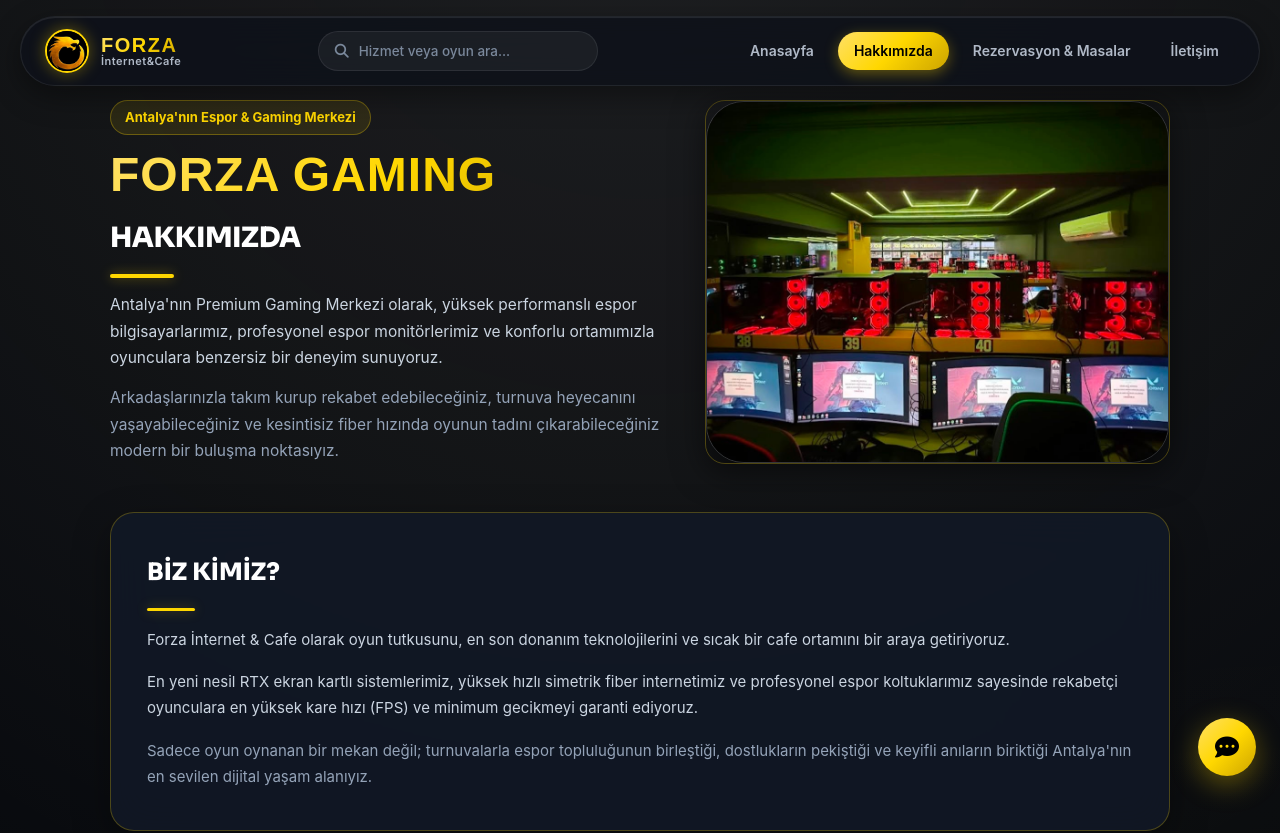
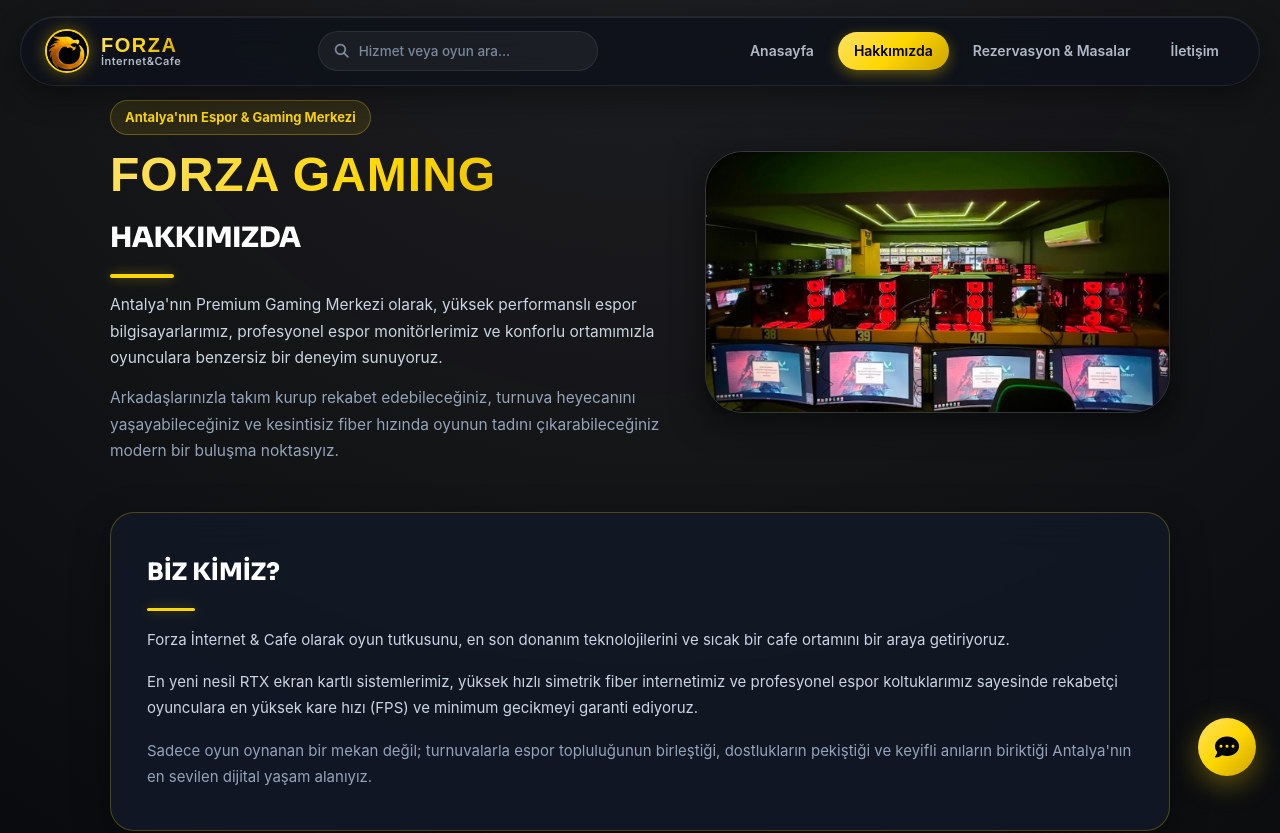
Before and after one commit to muhammetkilicc2-hub/forzainternet, a Next.js app: page /hakkimizda in a window 1280 px wide. Shown: the top 833 px of the page. Built offline with nearby package versions, Linux system fonts and the light colour scheme; no server answers.

Commit message:
UI: Hakkimizda sayfasindaki fotograf cercevesi kaldirildi ve tam 16:9 formatina oturtuldu

```diff
--- a/app/hakkimizda/page.tsx
+++ b/app/hakkimizda/page.tsx
@@ -204,8 +204,8 @@ export default function AboutPage() {
             </p>
           </div>
 
-          <div className="about-right" style={{ position: "relative", width: "100%", height: "100%", minHeight: visibleCount === 1 ? "240px" : "360px", maxHeight: "420px", overflow: "hidden", borderRadius: "20px", border: "1px solid rgba(255, 215, 0, 0.25)", boxShadow: "0 8px 32px rgba(0,0,0,0.5)" }}>
-            <img src={coverPhoto || "/foto1.jpeg"} alt="Forza Gaming Espor Salonu" style={{ width: "100%", height: "100%", minHeight: visibleCount === 1 ? "240px" : "360px", objectFit: "cover", objectPosition: "center 35%", display: "block" }} />
+          <div className="about-right" style={{ position: "relative", width: "100%", borderRadius: "20px", boxShadow: "0 8px 32px rgba(0,0,0,0.5)", overflow: "hidden", display: "flex" }}>
+            <img src={coverPhoto || "/foto1.jpeg"} alt="Forza Gaming Espor Salonu" style={{ width: "100%", height: "auto", objectFit: "cover", display: "block", aspectRatio: "16/9" }} />
           </div>
         </section>
 
```
